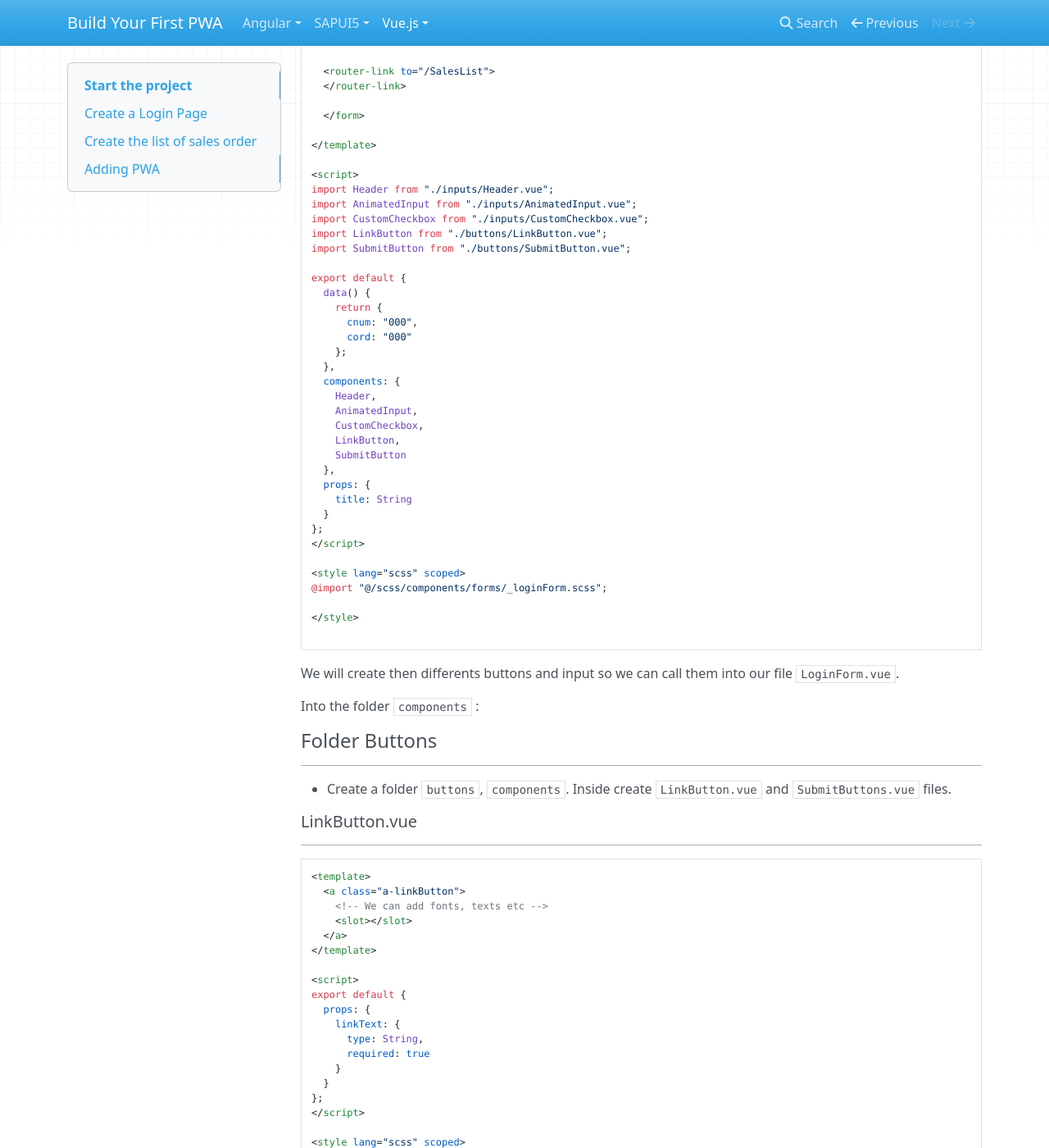
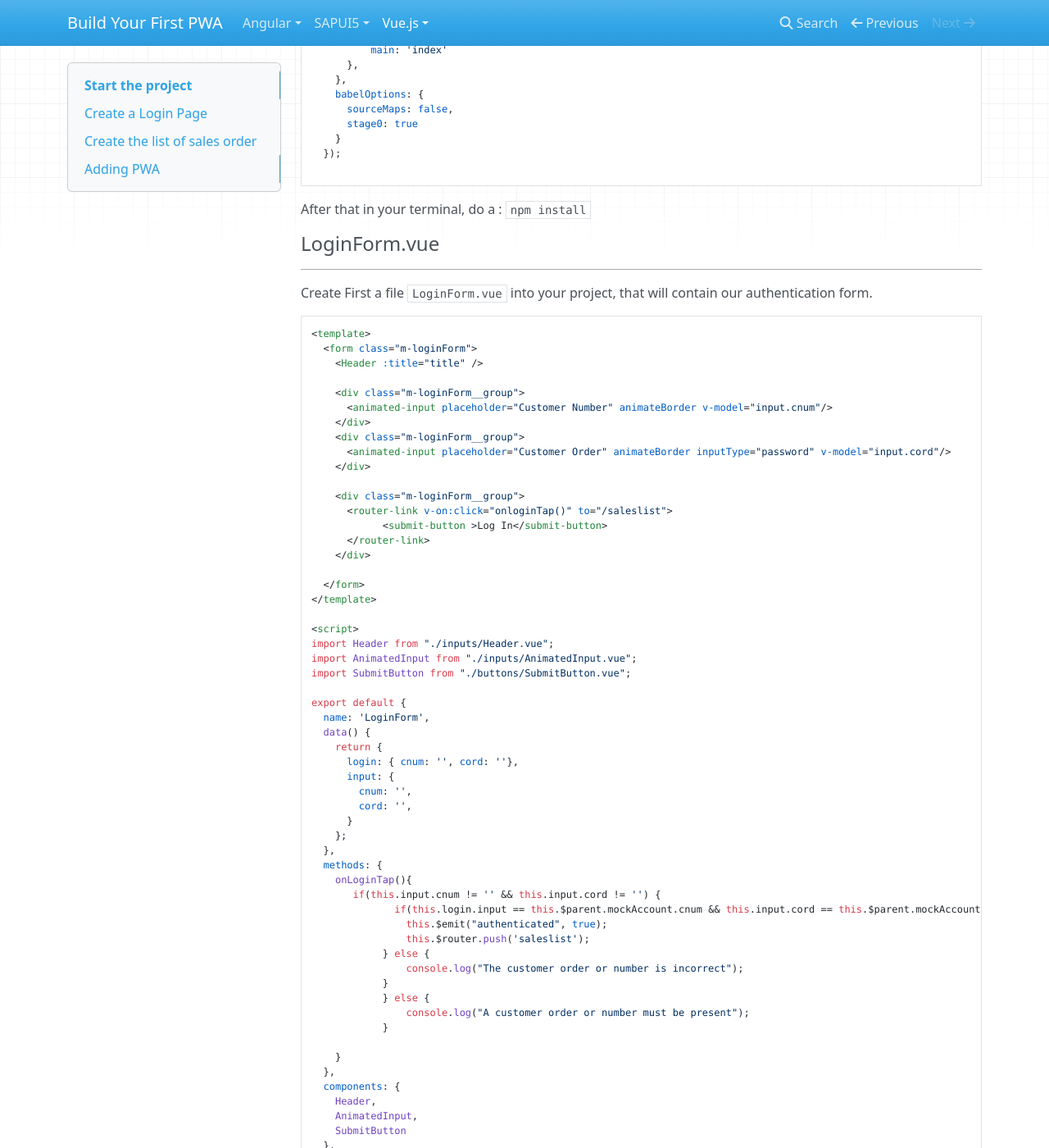
Before and after one commit to cdeaz/mkdoc-PWA, an MkDocs documentation site: the page built from docs/VueJS/start.md, in a window 1280 px wide and 1400 px high, scrolled down 2986 px. Shown: the whole window at 82% size. Built offline with MkDocs 1.6.1, drawn with Linux system fonts in a browser that asks for light colours; nearby versions of some CDN libraries; some of the changed text lies outside the part shown.

Commit message:
update vuejs

````diff
--- a/docs/VueJS/start.md
+++ b/docs/VueJS/start.md
@@ -18,29 +20,55 @@ First of all, your file `App.vue` will contains this :
         <LoginForm :title="headerText" />
       </div>
     </div>
+    <div id="nav">
+            <router-link
+            v-if="authenticated"
+            to="/LoginForm"
+            v-on:click.native="logout()"
+            replace>Logout
+            </router-link>
+        </div>
+    <router-view @authenticated="setAuthenticated" />
   </div>
 </template>
 
 <script>
-import LoginForm from "./components/LoginForm.vue";
+import LoginForm from './components/LoginForm.vue';
 
 export default {
-  name: "app",
+  name: 'app',
   data() {
     return {
-      headerText: "Authentification"
-    };
+      headerText: 'Authentification',
+      authenticated: false,
+      mockAccount: {
+          cnum: "test",
+          cord: "test"
+      }
+    }
   },
-  components: {
-    LoginForm
-  }
+ mounted() {
+     if(!this.authenticated) {
+         this.$router.replace('/LoginForm');
+     }
+ },
+methods: {
+    setAuthenticated(status) {
+        this.authenticated = status;
+    },
+    logout() {
+        this.authenticated = false;
+    },
+},
+components: {
+    LoginForm,
+  },
 };
 </script>
 
 <style lang="scss">
 /* GLOBAL SCSS IMPORT */
-@import "./scss/main.scss";
-
+@import './scss/main.scss';
 </style>
 
 ```
@@ -50,25 +78,49 @@ Then create a file `main.js` and `config.js` who will contains this :
 ##### main.js
 
 ```
-import Vue from "vue";
-import App from "./App.vue";
-import "./registerServiceWorker";
+import Vue from 'vue';
+import App from './App.vue';
+import VueRouter from 'vue-router';
 
-import axios from 'axios'
+import LoginForm from './components/LoginForm.vue';
+import SalesList from './SalesList.vue';
 
-import VueMaterial from 'vue-material'
-import 'vue-material/dist/vue-material.min.css'
-import 'vue-material/dist/theme/default.css'
+import axios from 'axios';
+import VueMaterial from 'vue-material';
+import 'vue-material/dist/vue-material.min.css';
+import 'vue-material/dist/theme/default.css';
 
-Vue.use(VueMaterial)
+Vue.use(VueMaterial);
+Vue.use(VueRouter);
 
-Vue.prototype.$axios = axios
+Vue.prototype.$axios = axios;
 
 Vue.config.productionTip = false;
 
+
+const routes = [
+
+    {
+      path: '/login',
+      name: 'login',
+      component: LoginForm,
+    },
+    {
+      path: '/saleslist',
+      name: 'saleslist',
+      component: SalesList,
+    },
+  ];
+  const router = new VueRouter({
+    routes, // raccourci pour `routes: routes`
+  });
+
+
 new Vue({
-  render: h => h(App)
-}).$mount("#app");
+    render: (h) => h(App),
+    router,
+  }).$mount('#app');
+
 
 ```
 
@@ -132,61 +184,55 @@ Create First a file `LoginForm.vue` into your project, that will contain our aut
     <Header :title="title" />
 
     <div class="m-loginForm__group">
-      <animated-input placeholder="Customer Number" animateBorder />
+      <animated-input placeholder="Customer Number" animateBorder v-model="input.cnum"/>
+    </div>
+    <div class="m-loginForm__group">
+      <animated-input placeholder="Customer Order" animateBorder inputType="password" v-model="input.cord"/>
     </div>
 
     <div class="m-loginForm__group">
-      <animated-input
-        placeholder="Customer Order"
-        animateBorder
-        inputType="password"
-      />
+      <router-link v-on:click="onloginTap()" to="/saleslist">
+            <submit-button >Log In</submit-button>
+      </router-link>
     </div>
 
-    <div class="m-loginForm__group -mg-lg">
-      <div class="m-loginForm__rememberWrapper">
-        <custom-checkbox
-          name="remember_me"
-          id="remember_me"
-          labelText="Remember Me"
-          checkbox="✔︎"
-        ></custom-checkbox>
-
-        <link-button href="#" linkText="Forgot Cust">
-        </link-button>
-      </div>
-    </div>
-
-
-    <submit-button>Log In</submit-button>
-
-
-  <router-link to="/SalesList">
-  </router-link>
-
   </form>
-
 </template>
 
 <script>
 import Header from "./inputs/Header.vue";
 import AnimatedInput from "./inputs/AnimatedInput.vue";
-import CustomCheckbox from "./inputs/CustomCheckbox.vue";
-import LinkButton from "./buttons/LinkButton.vue";
 import SubmitButton from "./buttons/SubmitButton.vue";
 
 export default {
+  name: 'LoginForm',
   data() {
     return {
-      cnum: "000",
-      cord: "000"
+      login: { cnum: '', cord: ''},
+      input: {
+        cnum: '',
+        cord: '',
+      }
     };
+  },
+  methods: {
+    onLoginTap(){
+       if(this.input.cnum != '' && this.input.cord != '') {
+              if(this.login.input == this.$parent.mockAccount.cnum && this.input.cord == this.$parent.mockAccount.cord) {
+                this.$emit("authenticated", true);
+                this.$router.push('saleslist');
+            } else {
+                console.log("The customer order or number is incorrect");
+            }
+            } else {
+                console.log("A customer order or number must be present");
+            }
+
+    }
   },
   components: {
     Header,
     AnimatedInput,
-    CustomCheckbox,
-    LinkButton,
     SubmitButton
   },
   props: {
@@ -197,46 +243,18 @@ export default {
 
 <style lang="scss" scoped>
 @import "@/scss/components/forms/_loginForm.scss";
-
 </style>
 
 ```
 
-We will create then differents buttons and input so we can call them into our file `LoginForm.vue`.
+We will create a button and inputs, so we can call them into our file `LoginForm.vue`.
 
 Into the folder `components` :
 
 #### Folder Buttons
 ---
-- Create a folder `buttons`,  `components`. Inside create `LinkButton.vue` and `SubmitButtons.vue` files.
+- Create a folder `buttons`,  `components`. Inside create  `SubmitButtons.vue` files.
 
-
-##### LinkButton.vue
----
-```
-<template>
-  <a class="a-linkButton">
-    <!-- We can add fonts, texts etc -->
-    <slot></slot>
-  </a>
-</template>
-
-<script>
-export default {
-  props: {
-    linkText: {
-      type: String,
-      required: true
-    }
-  }
-};
-</script>
-
-<style lang="scss" scoped>
-@import "@/scss/components/buttons/_linkButton.scss";
-
-</style>
-```
 
 ##### SubmitButtons.vue
 ---
@@ -385,6 +403,8 @@ Result :
 ## Create the list of sales order
 ---
 
+Now, we will create our second page, it's a table with all the sales Orders of our costumer order and number choosen before in the login page.
+
 Firstly, we will create a file `SalesList.vue`.
 
 #### SalesList.vue
@@ -417,7 +437,7 @@ Firstly, we will create a file `SalesList.vue`.
 import Table from './components/Table'
 
 export default {
-  name: 'FloatingButton',
+  name: 'SalesList',
 
   components: {
     Table
@@ -503,6 +523,7 @@ body {
 }
 
 </style>
+
 ```
 
 #### Table.vue
@@ -584,7 +605,7 @@ But what does it do ?
 
 - It adds icons in your assets folder. You will of course need to change them if you don't want your app to sport Angular logos as icons.
 
-> **Note :** More information about [PWA Here.](https://medium.com/poka-techblog/turn-your-angular-app-into-a-pwa-in-4-easy-steps-543510a9b626)
+> **Note :** More information about [PWA Here.](https://medium.com/the-web-tub/creating-your-first-vue-js-pwa-project-22f7c552fb34)
 
 ---
 
````
Also changed, not shown: other parts of docs/VueJS/start.md (+4 -2 lines), docs/VueJS/server.md (+5 -4 lines), docs/VueJS/setup.md (+0 -5 lines).
